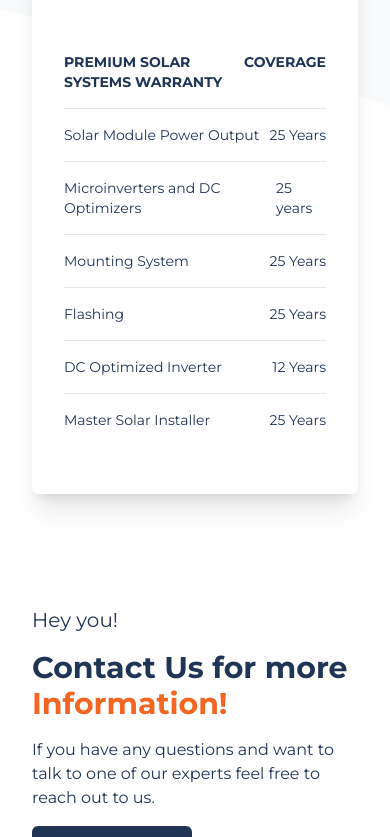
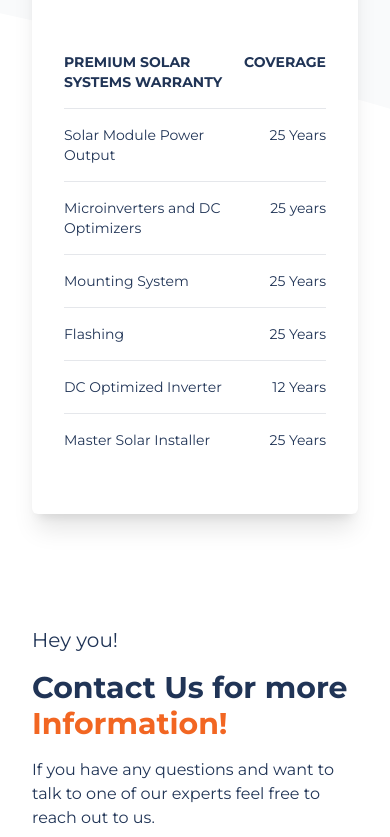
Before and after one commit to Usasolarpro/USASolarPro, a Next.js app: page /solarsystems in a window 390 px wide. Shown: the part 2260-3097 px from the top of the page. Built offline with nearby package versions, Linux system fonts and the light colour scheme.

Commit message:
update table

```diff
--- a/pages/solarsystems.tsx
+++ b/pages/solarsystems.tsx
@@ -87,37 +87,47 @@ const solarSystems = () => {
               What's included
             </p>
             <div className="flex justify-between font-bold sm:text-base text-sm">
-              <p>PREMIUM SOLAR SYSTEMS WARRANTY</p>
+              <p className="sm:max-w-[100%] max-w-[12rem]">
+                PREMIUM SOLAR SYSTEMS WARRANTY
+              </p>
               <p className="md:mr-[2rem]">COVERAGE</p>
             </div>
             <hr className="col-[center-start/center-end] row-start-3 gray-bg-color my-[2rem]" />
             <div className="flex justify-between sm:text-base text-sm">
-              <p>Solar Module Power Output</p>
+              <p className="sm:max-w-[100%] max-w-[12rem]">
+                Solar Module Power Output
+              </p>
               <p className="md:mr-[3rem]">25 Years</p>
             </div>
             <hr className="col-[center-start/center-end] row-start-3 gray-bg-color my-[2rem]" />
             <div className="flex justify-between sm:text-base text-sm">
-              <p>Microinverters and DC Optimizers</p>
+              <p className="sm:max-w-[100%] max-w-[12rem]">
+                Microinverters and DC Optimizers
+              </p>
               <p className="md:mr-[3rem]">25 years</p>
             </div>
             <hr className="col-[center-start/center-end] row-start-3 gray-bg-color my-[2rem]" />
             <div className="flex justify-between sm:text-base text-sm">
-              <p>Mounting System</p>
+              <p className="sm:max-w-[100%] max-w-[12rem]">Mounting System</p>
               <p className="md:mr-[3rem]">25 Years</p>
             </div>
             <hr className="col-[center-start/center-end] row-start-3 gray-bg-color my-[2rem]" />
             <div className="flex justify-between sm:text-base text-sm">
-              <p>Flashing</p>
+              <p className="sm:max-w-[100%] max-w-[12rem]">Flashing</p>
               <p className="md:mr-[3rem]">25 Years</p>
             </div>
             <hr className="col-[center-start/center-end] row-start-3 gray-bg-color my-[2rem]" />
             <div className="flex justify-between sm:text-base text-sm">
-              <p>DC Optimized Inverter</p>
+              <p className="sm:max-w-[100%] max-w-[12rem]">
+                DC Optimized Inverter
+              </p>
               <p className="md:mr-[3rem]">12 Years</p>
             </div>
             <hr className="col-[center-start/center-end] row-start-3 gray-bg-color my-[2rem]" />
             <div className="flex justify-between sm:text-base text-sm pb-[2rem]">
-              <p>Master Solar Installer</p>
+              <p className="sm:max-w-[100%] max-w-[12rem]">
+                Master Solar Installer
+              </p>
               <p className="md:mr-[3rem]">25 Years</p>
             </div>
           </div>
```
